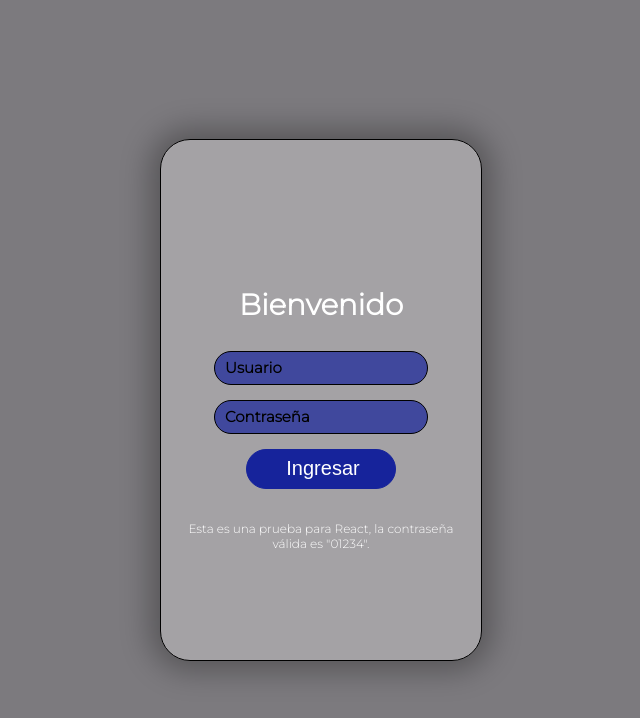
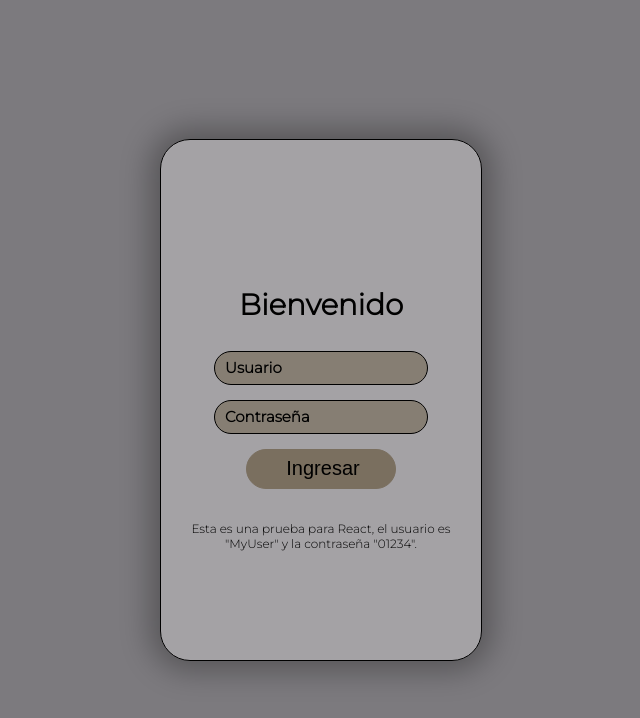
Before and after one commit to juanpabloceliz/Galeria-with-React, a React (Create React App) app: page / in a window 1280 px wide. Shown: the top 718 px of the page, without its empty margins (319-959 px from the left). Built offline with nearby package versions, Linux system fonts and the light colour scheme.

Commit message:
Changed color brand and patched the user name

```diff
--- a/src/assets/Login.scss
+++ b/src/assets/Login.scss
@@ -19,7 +19,7 @@
     &__title {
       text-align: center;
       font-family: $font-first;
-      color: $color-white;
+      color: $color-black;
       font-size: 18px;
     }
     &__title img {
@@ -48,7 +48,7 @@
       border: solid 1px $color-brand;
       border-radius: 20px;
       background-color: $color-brand;
-      color: $color-white;
+      color: $color-black;
       &:hover {
         outline: none;
         background-color: $color-brand-light;
@@ -62,7 +62,7 @@
       text-align: center;
       font-size: 11px;
       font-family: $font-first;
-      color: $color-white;
+      color: $color-black;
     }
   }
   @include respond-to(1000px) {
--- a/src/assets/variables/_vars.scss
+++ b/src/assets/variables/_vars.scss
@@ -1,6 +1,6 @@
 @import url("https://fonts.googleapis.com/css2?family=Montserrat:wght@300&display=swap");
 
-$color-brand: #16239b;
+$color-brand: #7a6f5f;
 $color-brand-light: lighten($color-brand, 15%);
 $color-brand-dark: rgba($color-brand, 0.7);
 $color-brand-transparent: rgba($color-brand, 0.2);
--- a/src/components/NavDrawer.jsx
+++ b/src/components/NavDrawer.jsx
@@ -41,7 +41,7 @@ const NavDrawer = (props) => {
             {hasUser ? (
               <p>
                 usuario: <br />
-                {props.user}
+                MyUser
               </p>
             ) : (
               <p>No hay usuario</p>
--- a/src/pages/Login.jsx
+++ b/src/pages/Login.jsx
@@ -20,15 +20,17 @@ const Login = (props) => {
   }
 
   // Con 'handleSubmit' llamo al action de login para que pase los datos del estado local al store de redux
-  // y aplico la lógica para que filtre la contraseña válida de las incorrectas.
+  // y aplico la lógica para que filtre la contraseña y usuario válido.
 
   const handleSubmit = (event) => {
     event.preventDefault()
     props.loginRequest(form)
-    if (form.password === "01234") {
+    if (form.password === "01234" && form.user === "MyUser") {
       props.history.push("/home")
-    } else {
+    } else if (form.user === "MyUser") {
       swal("Contraseña incorrecta!", "Por favor ingrésala nuevamente!", "error")
+    } else if (form.password === "01234") {
+      swal("Usuario incorrecto!", "Por favor ingréselo nuevamente!", "error")
     }
   }
 
@@ -64,7 +66,8 @@ const Login = (props) => {
           </form>
           <section className="login__text">
             <p>
-              Esta es una prueba para React, la contraseña válida es "01234".
+              Esta es una prueba para React, el usuario es "MyUser" y la
+              contraseña "01234".
             </p>
           </section>
         </section>
```
